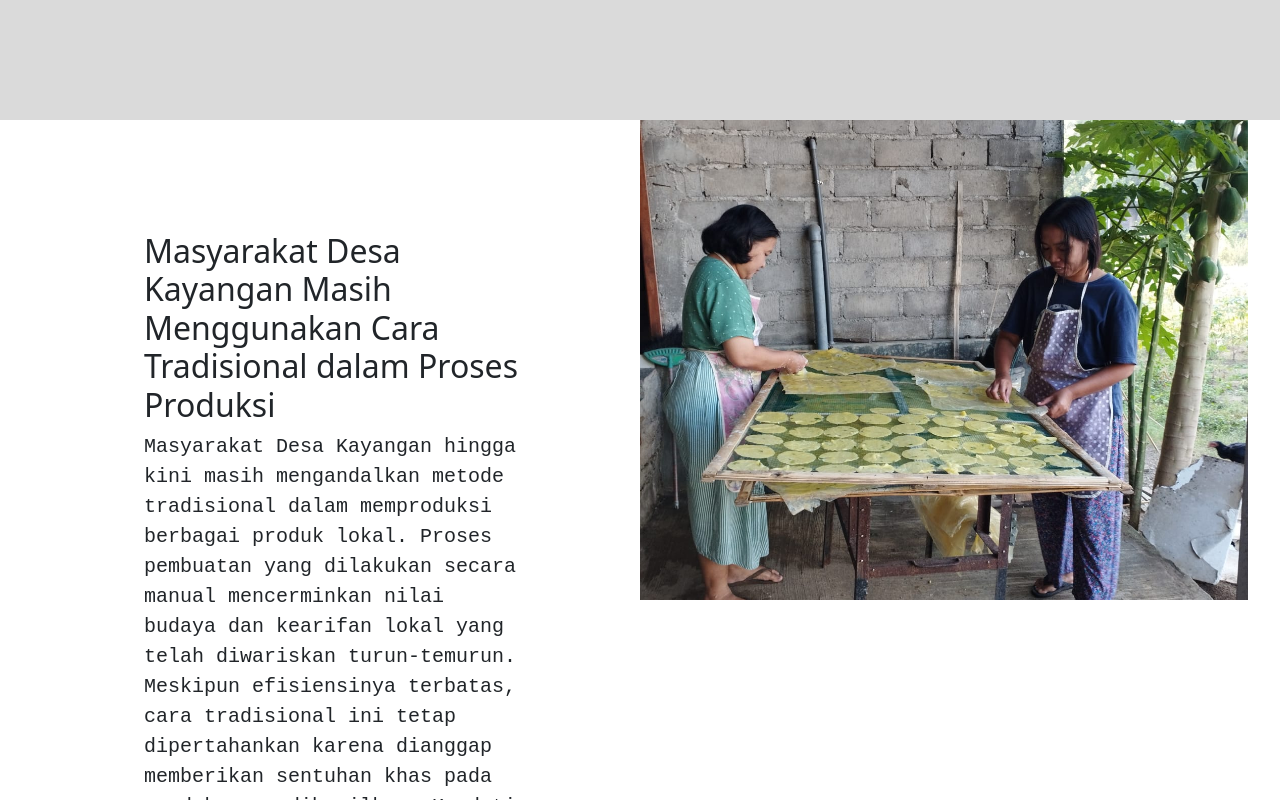
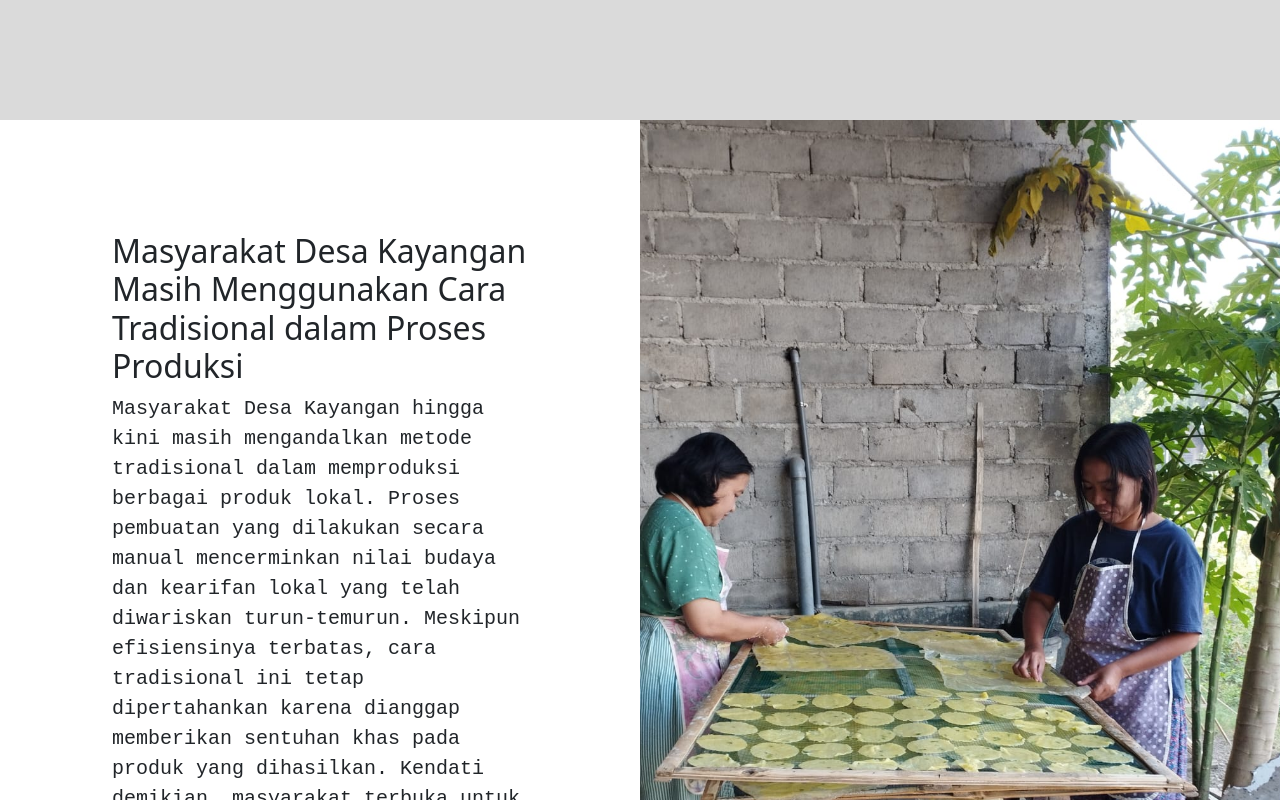
Before and after one commit to FandraSalsabillaOktorasari/Desa-Kayangan, a plain HTML site: page index.html in a window 1280 px wide. Shown: the part 1400-2200 px from the top of the page. Drawn offline with nearby package versions, Linux system fonts and the light colour scheme.

Commit message:
first commit

```diff
--- a/css/style.css
+++ b/css/style.css
@@ -264,15 +264,11 @@ button.btn-outline-primary:active {
   color: inherit; /* Warna teks mengikuti tombol */
 }
 
-.showcase {
-  margin-left: 2rem;
-  margin-right: 2rem;
-}
 .showcase .showcase-text {
   padding: 3rem;
 }
 .showcase .showcase-img {
-  height: 30rem;
+  min-height: 30rem;
   background-size: cover;
   background-position: center;
 }
@@ -363,6 +359,7 @@ p {
   height: 100%; /* Menjaga rasio gambar */
   border-radius: 0.5rem; /* Menambahkan efek sudut melengkung (opsional) */
   object-fit: cover; /* Menjaga fokus gambar tetap terlihat meskipun ukurannya dipotong */
+  object-position: center;
 }
 
 @media (max-width: 768px) {
```
